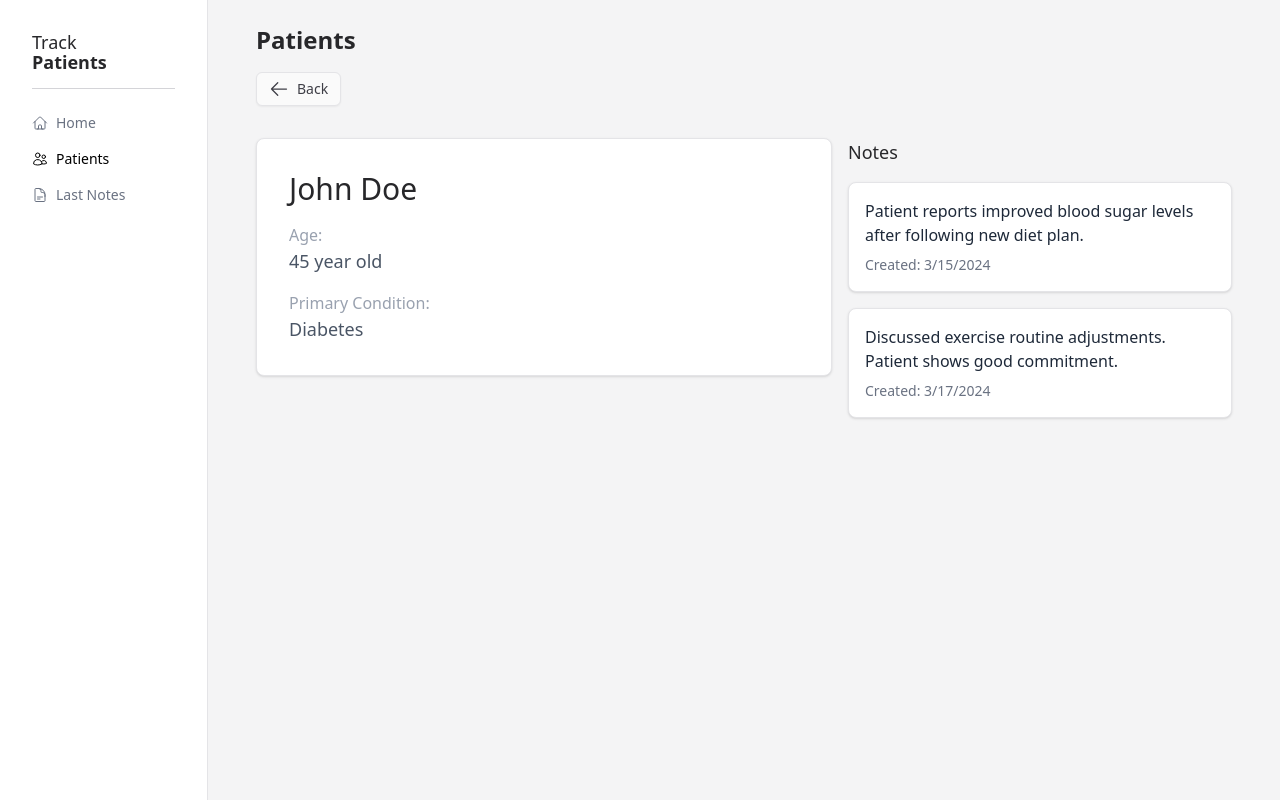
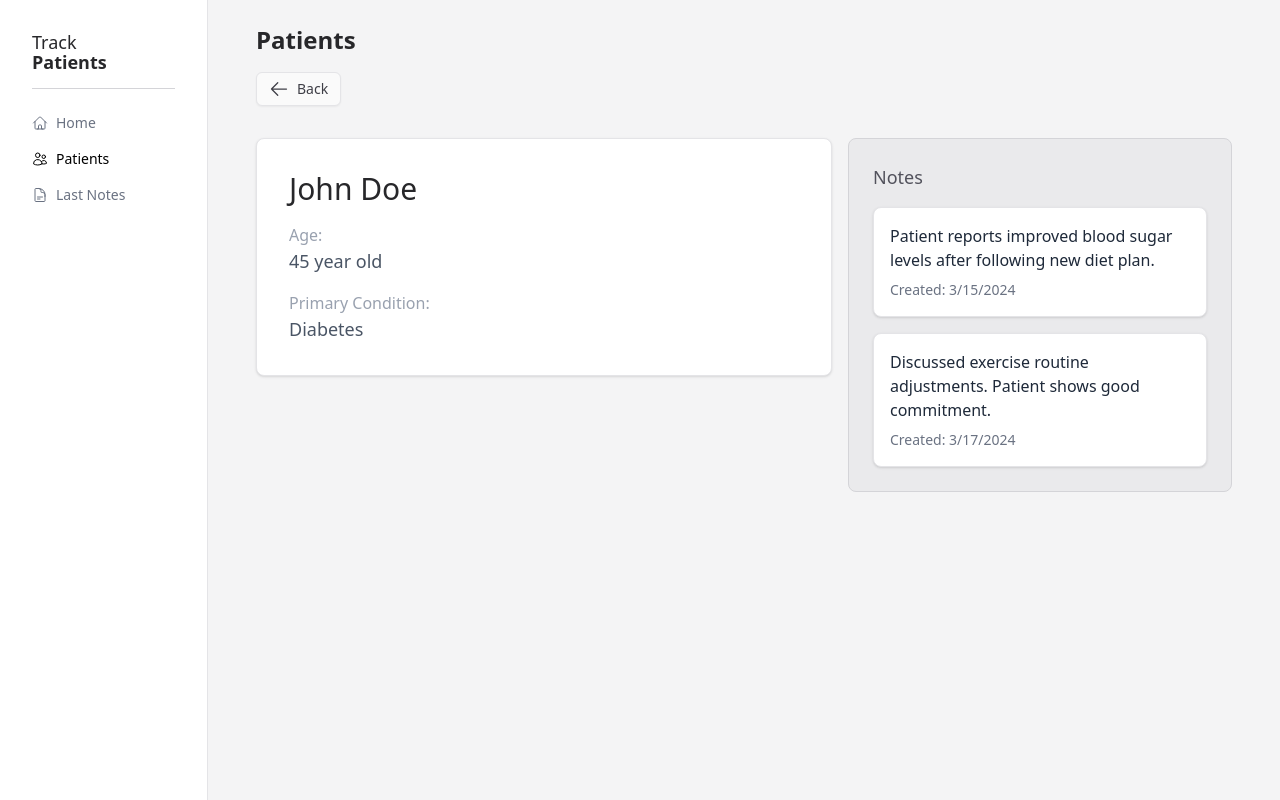
Before and after one commit to manumorante/track-patients, a React (Vite) app: page /patients/1 in a window 1280 px wide. Built offline with nearby package versions, Linux system fonts and the light colour scheme.

Commit message:
refactor: improve styling of Notes section in PatientDetailPage for better visual consistency

```diff
--- a/src/pages/PatientDetailPage.tsx
+++ b/src/pages/PatientDetailPage.tsx
@@ -45,8 +45,8 @@ export default function PatientDetailPage() {
           </p>
         </Card>
 
-        <div className="w-96">
-          <h2 className="mb-4 text-lg font-medium">Notes</h2>
+        <div className="w-96 rounded-lg border border-zinc-300 bg-zinc-200/60 p-6">
+          <h2 className="mb-4 text-lg font-medium text-zinc-600">Notes</h2>
 
           <NotesList patientId={id} />
         </div>
```
